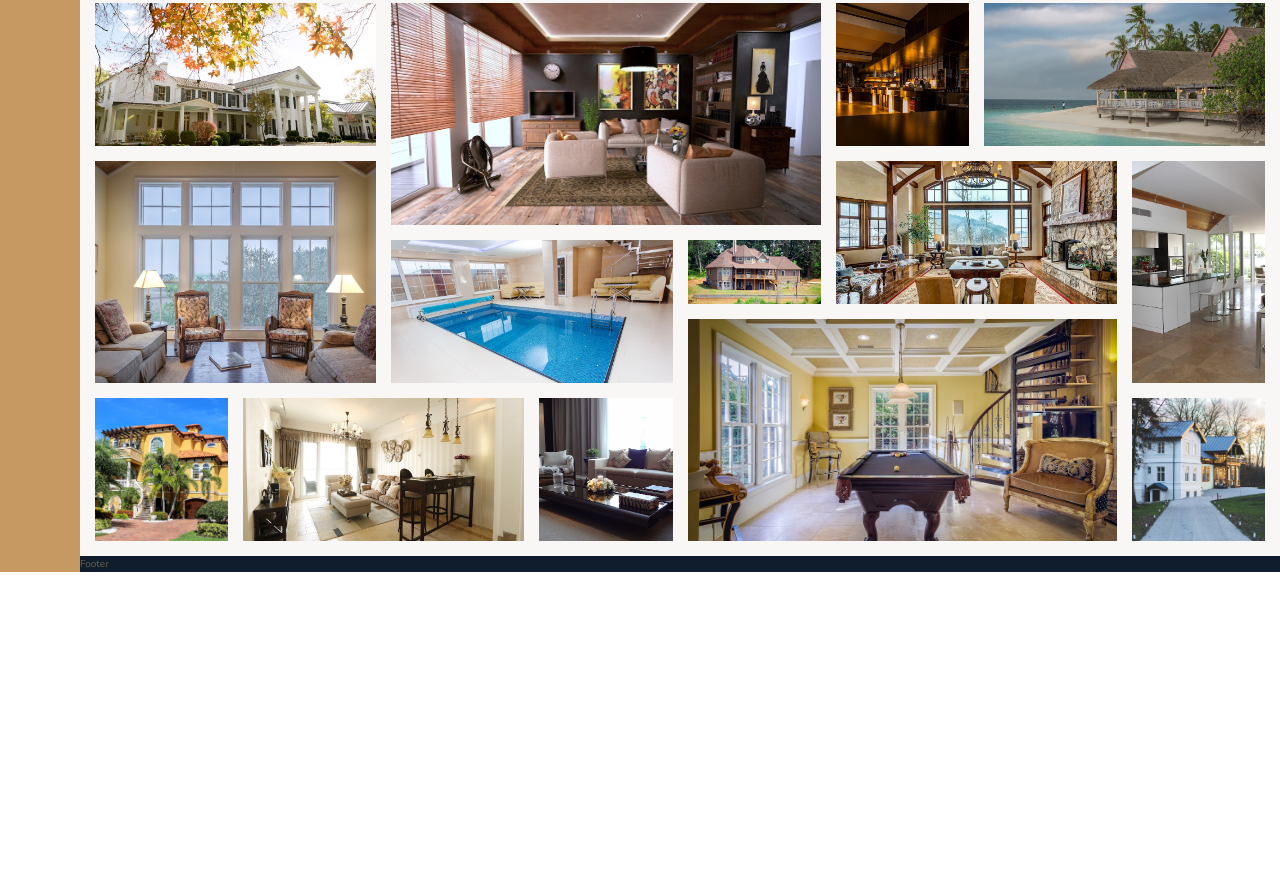
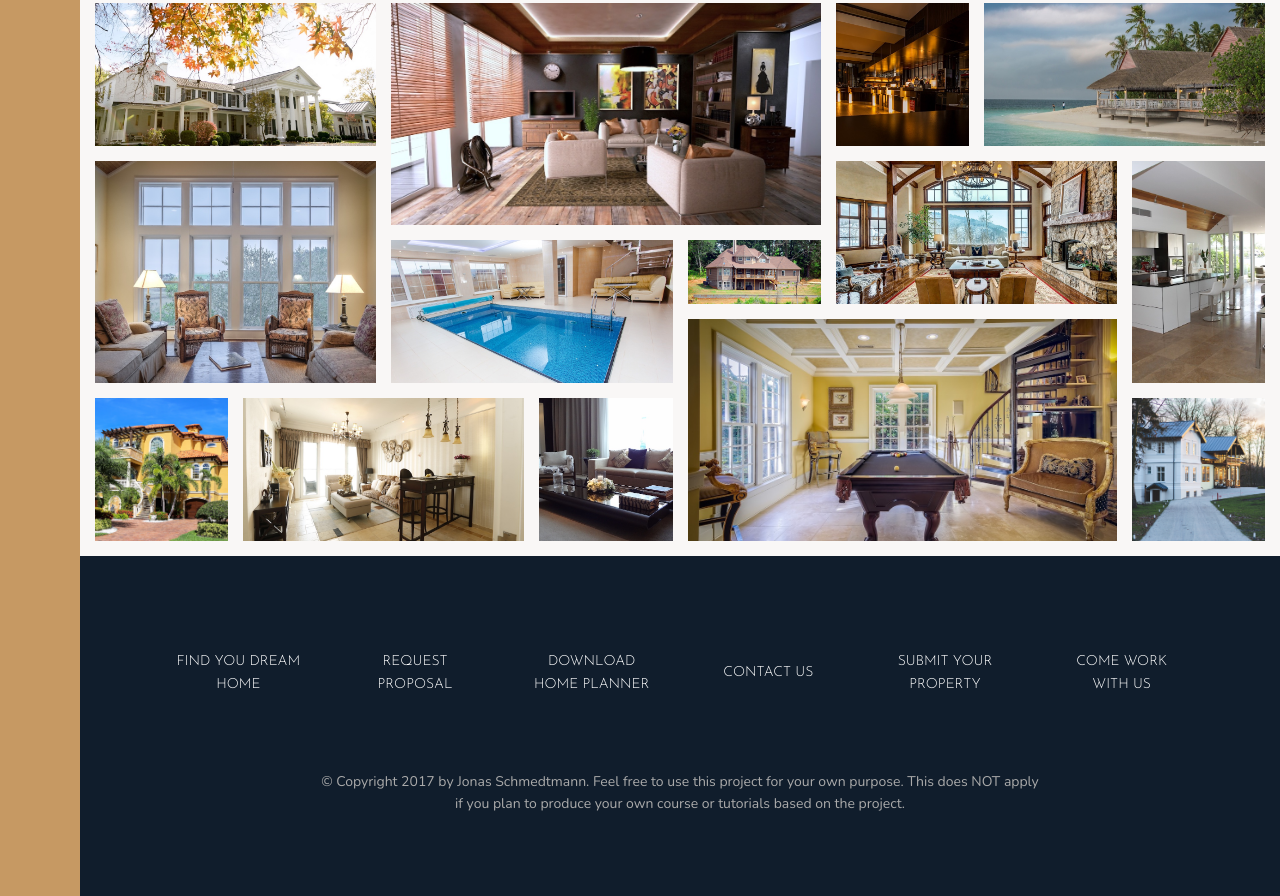
Before and after one commit to rmneves92/nexter, a website: page index.html in a window 1280 px wide. Shown: the part 3084-3980 px from the top of the page. Before the commit the page ends 3656 px from the top, so only its background shows below. Drawn offline with nearby package versions, Linux system fonts and the light colour scheme.

Commit message:
add footer

```diff
--- a/index.html
+++ b/index.html
@@ -387,6 +387,19 @@
       </figure>
     </section>
 
-    <footer class="footer">Footer</footer>
+    <footer class="footer">
+      <ul class="nav">
+        <li class="lav__item"><a href="#" class="nav__link">Find you dream home</a></li>
+        <li class="lav__item"><a href="#" class="nav__link">Request proposal</a></li>
+        <li class="lav__item"><a href="#" class="nav__link">Download home planner</a></li>
+        <li class="lav__item"><a href="#" class="nav__link">Contact us</a></li>
+        <li class="lav__item"><a href="#" class="nav__link">Submit your property</a></li>
+        <li class="lav__item"><a href="#" class="nav__link">Come work with us</a></li>
+      </ul>
+      <p class="copyright">
+        &copy; Copyright 2017 by Jonas Schmedtmann. Feel free to use this project for your own purpose. This does NOT
+        apply if you plan to produce your own course or tutorials based on the project.
+      </p>
+    </footer>
   </body>
 </html>
--- a/sass/_footer.scss
+++ b/sass/_footer.scss
@@ -1,4 +1,43 @@
 .footer {
   background-color: $color-secondary;
   grid-column: full-start / full-end;
+  padding: 8rem;
 }
+
+.nav {
+  list-style: none;
+
+  display: grid;
+  grid-template-columns: repeat(auto-fit, minmax(15rem, 1fr));
+  gap: 2rem;
+  align-items: center;
+
+  &__link:link,
+  &__link:visited {
+    font-size: 1.4rem;
+    color: #fff;
+    text-decoration: none;
+    font-family: $font-display;
+    text-transform: uppercase;
+    text-align: center;
+    padding: 1.5rem;
+    display: block;
+    transition: all 0.2s;
+  }
+
+  &__link:hover,
+  &__link:active {
+    background-color: rgba(#fff, 0.05);
+    transform: translateY(-3px);
+  }
+}
+
+.copyright {
+  font-size: 1.4rem;
+  color: $color-grey-light-2;
+  margin-top: 6rem;
+  margin-right: auto;
+  margin-left: auto;
+  text-align: center;
+  width: 70%;
+}
```
Also changed, not shown: css/style.css.
